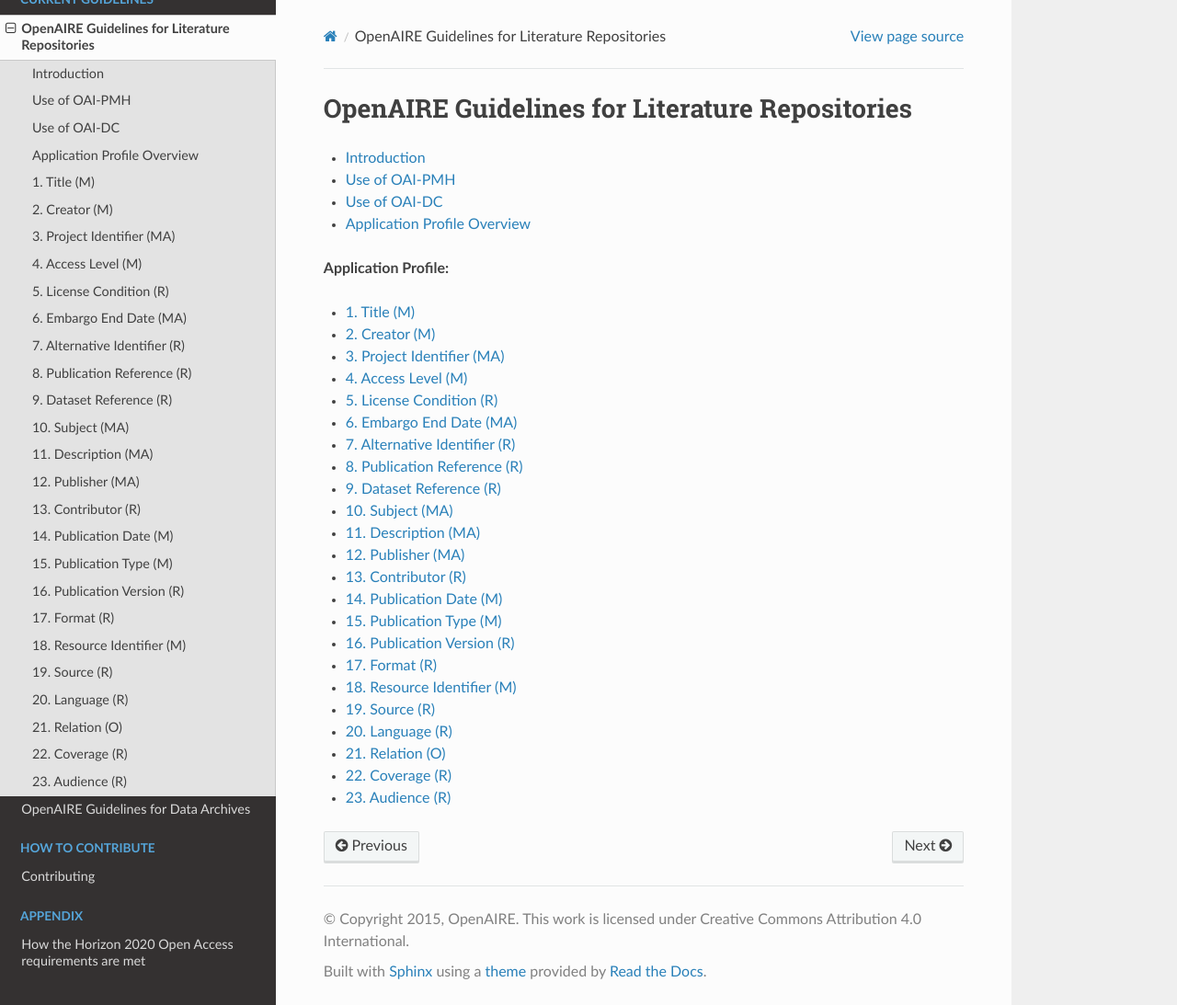
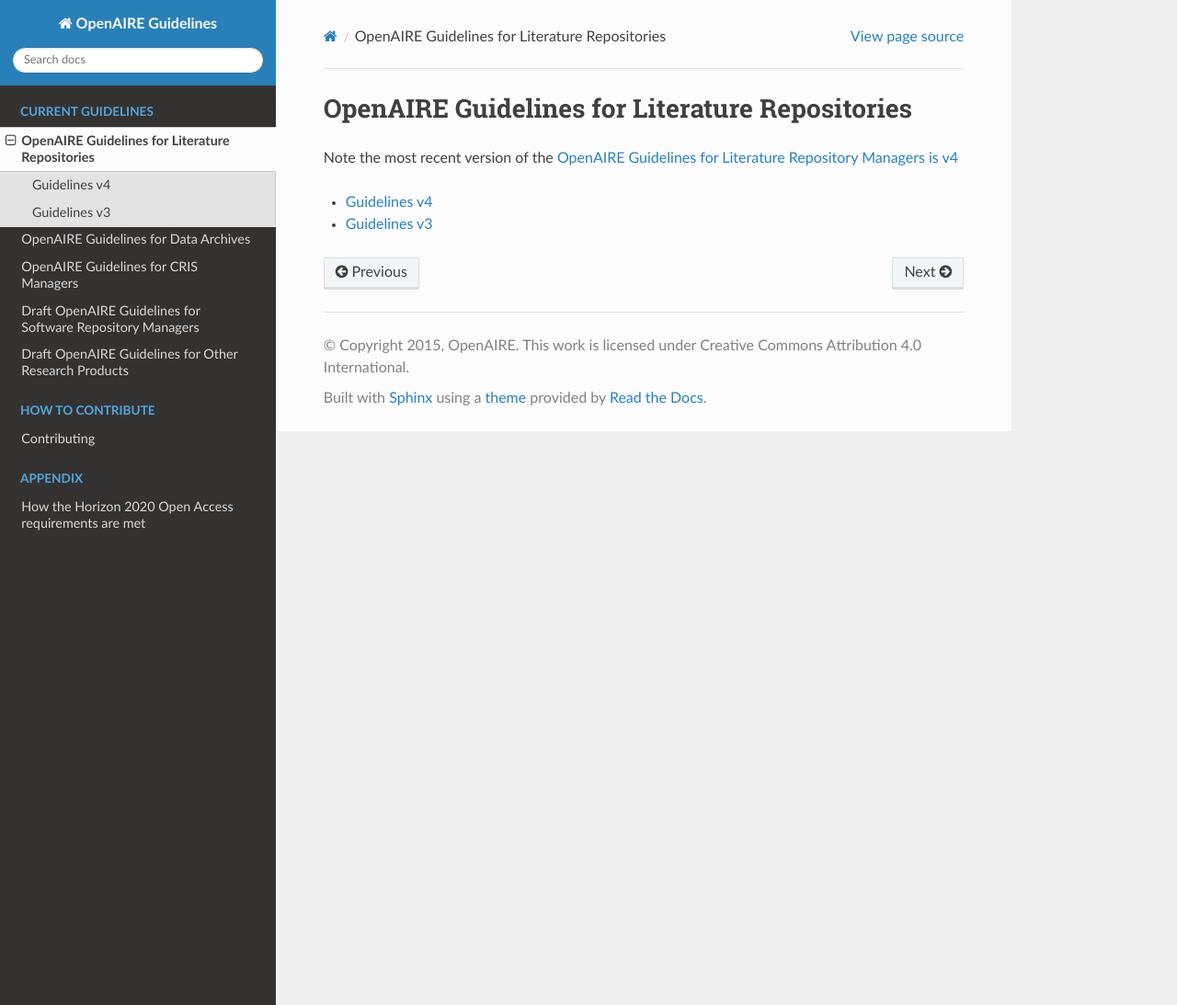
Before and after one commit to openaire/guidelines, a Sphinx documentation site: the page built from docs/literature/index.rst, in a window 1280 px wide and 1093 px high. Shown: the whole window at 92% size. Built offline with Sphinx 7.4.7 and the Read the Docs theme 2.0.0, drawn with Linux system fonts in a browser that asks for light colours; pages that are not in the unit, such as notebooks, are missing from menus.

Commit message:
update references to the set of OpenAIRE Guidelines

```diff
--- a/docs/conf.py
+++ b/docs/conf.py
@@ -65,9 +65,9 @@
 # built documents.
 #
 # The short X.Y version.
-version = '3.0'
+#version = '3.0'
 # The full version, including alpha/beta/rc tags.
-release = '3.0'
+#release = '3.0'
 
 # The language for content autogenerated by Sphinx. Refer to documentation
 # for a list of supported languages.
--- a/docs/data/introduction.rst
+++ b/docs/data/introduction.rst
@@ -5,10 +5,12 @@
 ^^^
 OpenAIRE gathers together research output related to European funding streams, with the aim of supporting open science and tracking research impact. This content consists of open access publications and related contextual information such as datasets, supplementary material, and research/project information.
 
-Two other sets of OpenAIRE guidelines exist for repository managers:
+Other sets of OpenAIRE Guidelines that exist for repository managers are:
 
 - :ref:`literature`
-- :ref:`cris`
+- `OpenAIRE Guidelines for CRIS Managers <https://openaire-guidelines-for-cris-managers.readthedocs.io/en/stable/>`_
+- `Draft OpenAIRE Guidelines for Software Repository Managers <http://software-guidelines.readthedocs.io/en/latest/>`_
+- `Draft OpenAIRE Guidelines for Other Research Products <https://guidelines-other-products.readthedocs.io/en/latest/>`_
 
 The OpenAIRE Guidelines for Data Archive Managers 2.0 will provide instruction for data archive managers to expose their metadata in a way that is compatible with the OpenAIRE infrastructure. The metadata from data archives should be included in the OpenAIRE information space, and exposed when data are related to an open access publication e.g. a dataset cited by an article. To access a pdf version the guidelines see here: http://dx.doi.org/10.5281/zenodo.6918
 
--- a/docs/literature/application_profile.rst
+++ b/docs/literature/application_profile.rst
@@ -6,7 +6,7 @@
 * ``dc``: http://purl.org/dc/elements/1.1/
 
 ======================================== ============== =========================================
-OpenAIRE-Field                           OAI-DC Element Refinement by vocabulary
+OpenAIRE-Field                           OAI-DC Element Refinement by Vocabulary
 ======================================== ============== =========================================
 :ref:`dc:title`                          dc:title
 :ref:`dc:creator`                        dc:creator
--- a/docs/literature/index.rst
+++ b/docs/literature/index.rst
@@ -3,41 +3,10 @@
 OpenAIRE Guidelines for Literature Repositories
 ===============================================
 
+Note the most recent version of the `OpenAIRE Guidelines for Literature Repository Managers is v4 <https://openaire-guidelines-for-literature-repository-managers.readthedocs.io/en/v4.0.0/>`_
+
 .. toctree::
    :maxdepth: 1
 
-   introduction
-   use_of_oai_pmh
-   use_of_oai_dc
-   application_profile
-
-
-**Application Profile:**
-
-.. toctree::
-   :maxdepth: 1
-   :numbered:
-
-   field_title
-   field_creator
-   field_projectid
-   field_accesslevel
-   field_licensecondition
-   field_embargoenddate
-   field_alternativeidentifier
-   field_publicationreference
-   field_datasetreference
-   field_subject
-   field_description
-   field_publisher
-   field_contributor
-   field_publicationdate
-   field_publicationtype
-   field_publicationversion
-   field_format
-   field_resourceidentifier
-   field_source
-   field_language
-   field_relation
-   field_coverage
-   field_audience
+   Guidelines v4 <https://openaire-guidelines-for-literature-repository-managers.readthedocs.io/en/v4.0.0/>
+   Guidelines v3 <index_guidelines-lit_v3>
```
Also changed, not shown: docs/index.rst (+5 -13 lines).
